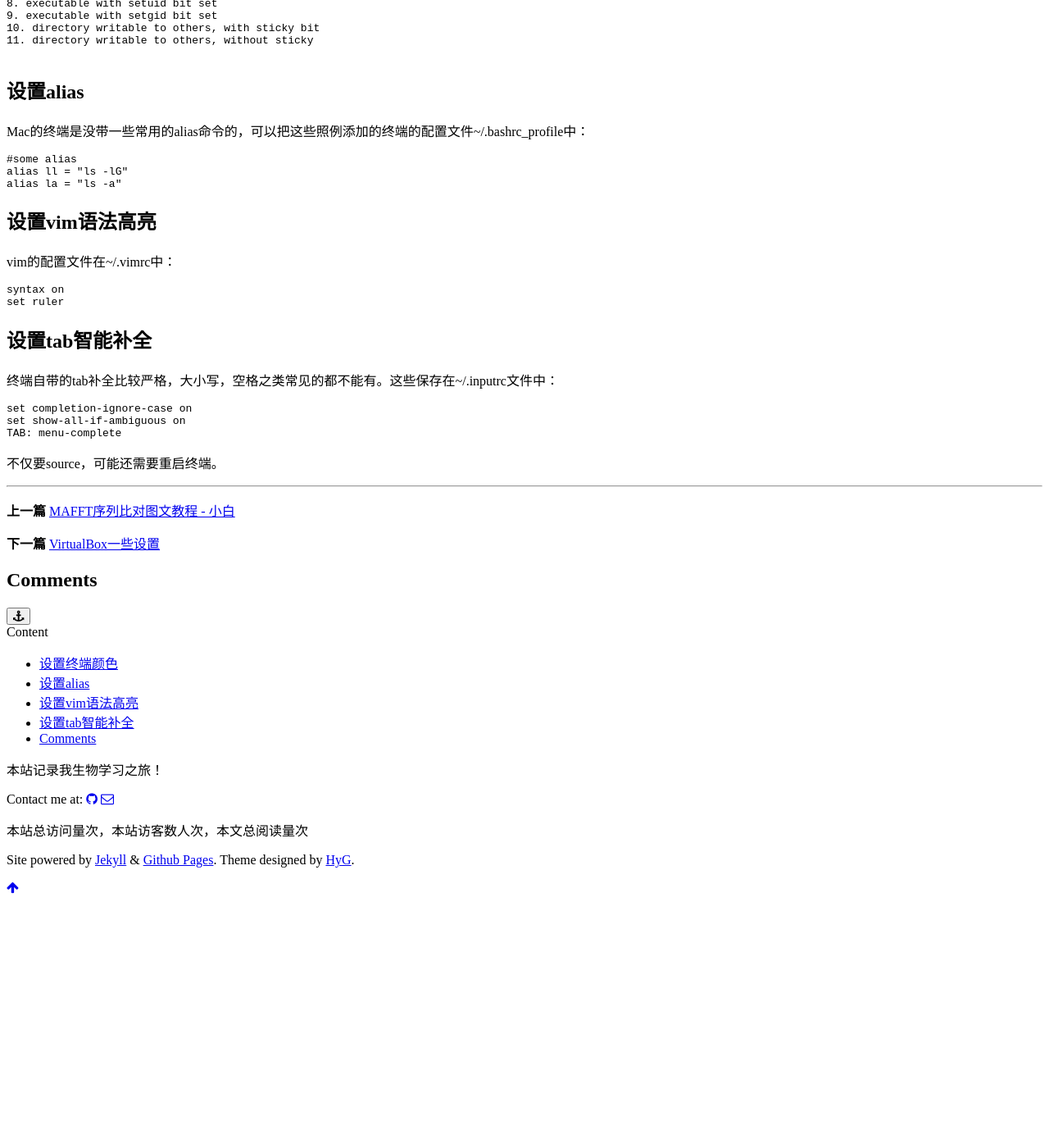
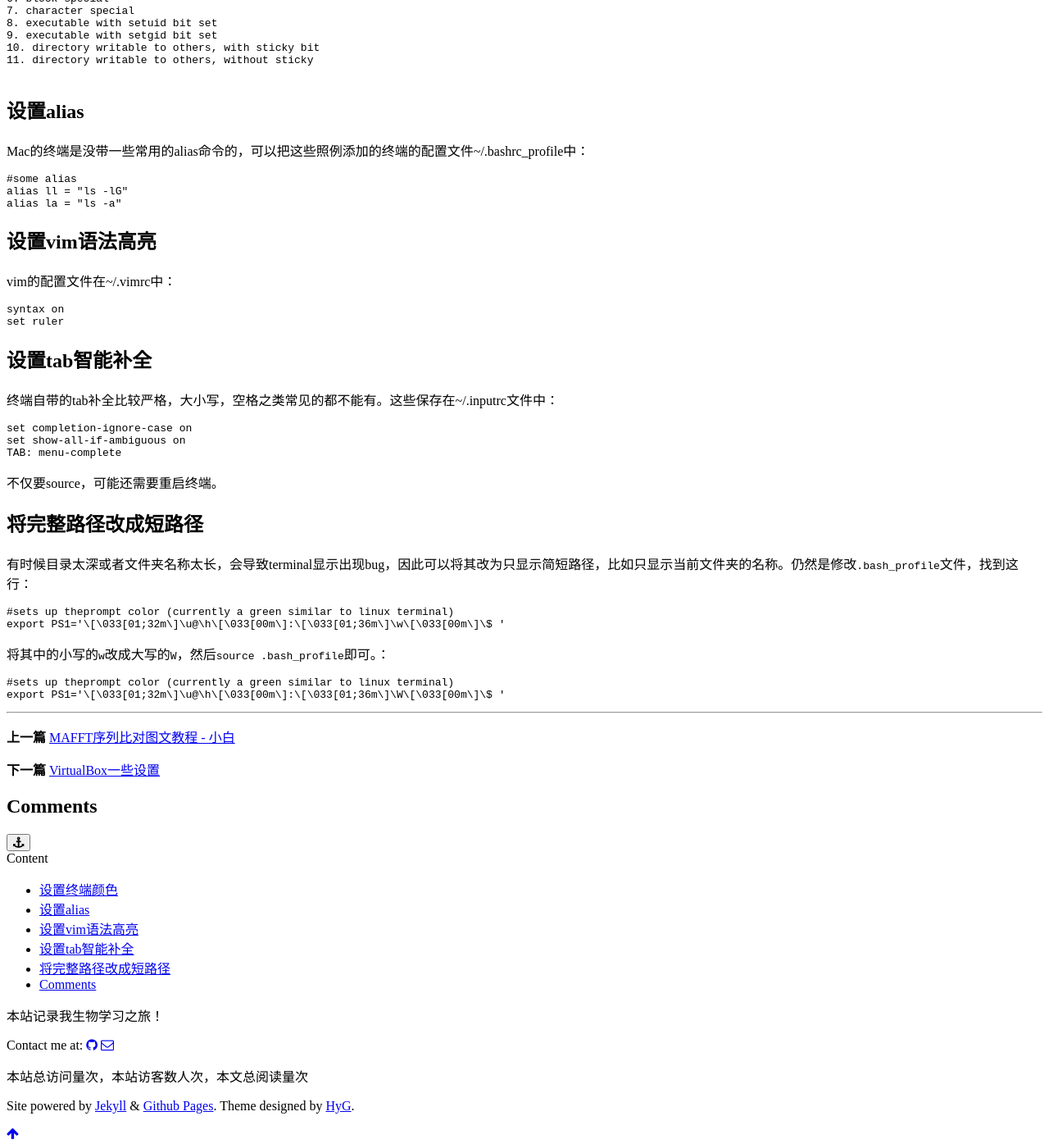
Before and after one commit to stogqy/stogqy.github.io, a Jekyll site: the page built from _posts/2018-11-11-SomeMacbookTerminalSettings.md, in a window 1280 px wide and 1400 px high, scrolled down 1302 px. Shown: the whole window at 82% size. Built offline with Jekyll 4.4.1, drawn with Linux system fonts in a browser that asks for light colours; comment, search, counter and statistics services are not loaded; a style sheet for code colours, icons or effects is not loaded; before the commit the page ends 2402 px from its top, so only the background shows below that.

Commit message:
Update 2018-11-11-SomeMacbookTerminalSettings.md

````diff
--- a/_posts/2018-11-11-SomeMacbookTerminalSettings.md
+++ b/_posts/2018-11-11-SomeMacbookTerminalSettings.md
@@ -102,3 +102,17 @@ TAB: menu-complete
 ```
 
 不仅要source，可能还需要重启终端。
+
+## 将完整路径改成短路径
+有时候目录太深或者文件夹名称太长，会导致terminal显示出现bug，因此可以将其改为只显示简短路径，比如只显示当前文件夹的名称。仍然是修改`.bash_profile`文件，找到这行：
+
+```shell
+#sets up theprompt color (currently a green similar to linux terminal)
+export PS1='\[\033[01;32m\]\u@\h\[\033[00m\]:\[\033[01;36m\]\w\[\033[00m\]\$ '
+```
+将其中的小写的`w`改成大写的`W`，然后`source .bash_profile`即可。：
+
+```shell
+#sets up theprompt color (currently a green similar to linux terminal)
+export PS1='\[\033[01;32m\]\u@\h\[\033[00m\]:\[\033[01;36m\]\W\[\033[00m\]\$ '
+```
````
